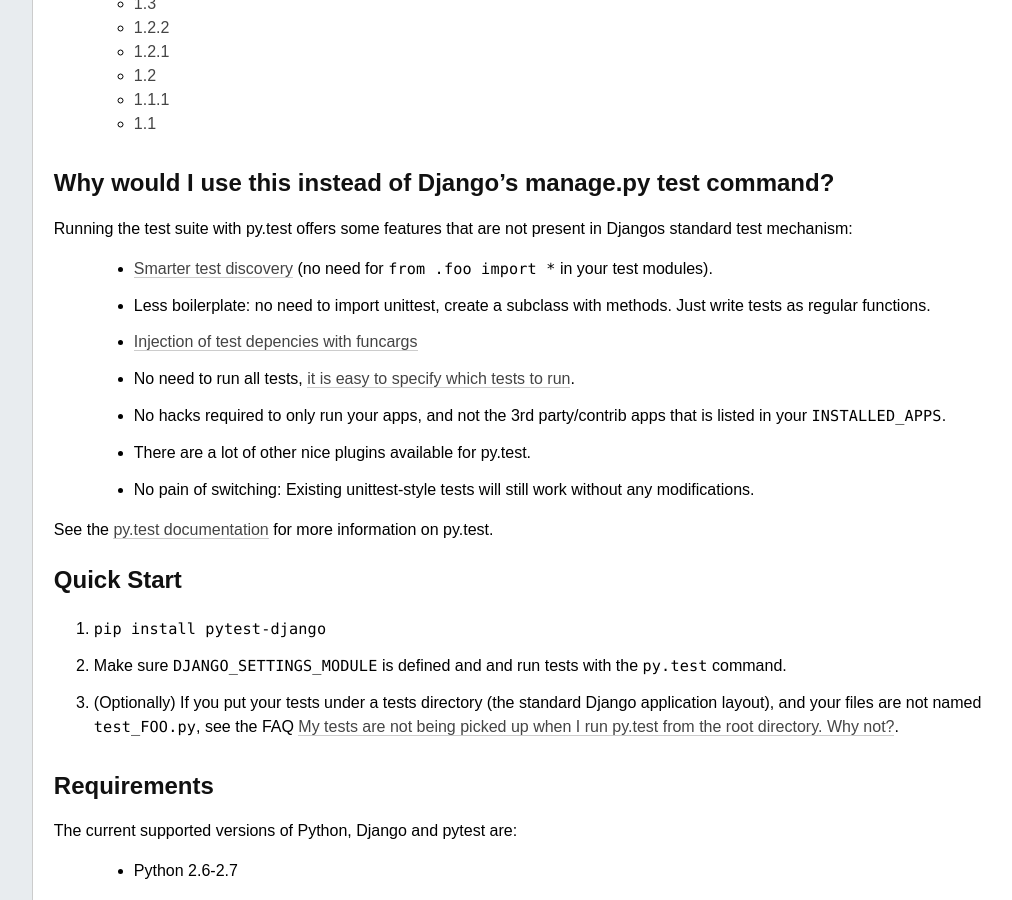
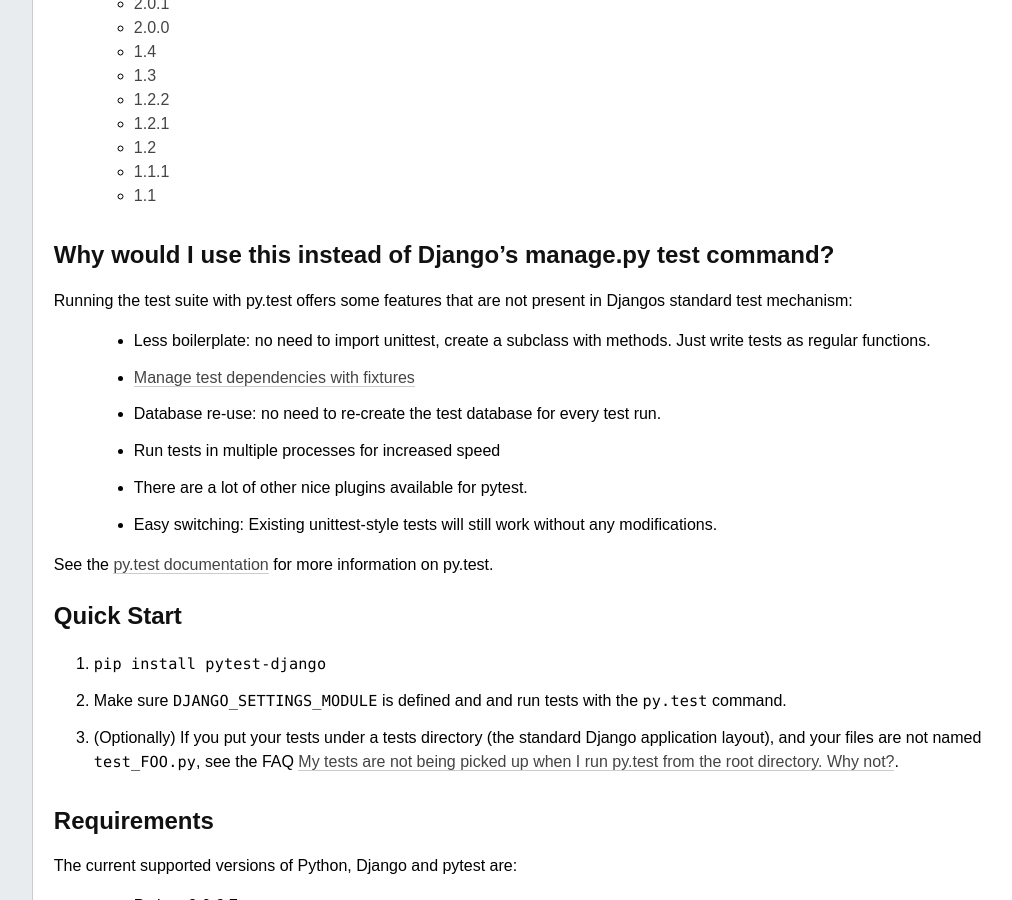
Before and after one commit to pytest-dev/pytest-django, a Sphinx documentation site: the page built from docs/index.rst, in a window 1280 px wide and 900 px high, scrolled down 1480 px. Shown: the whole window, without its empty margins (224-1236 px from the left). Built offline with Sphinx 7.4.7, drawn with Linux system fonts in a browser that asks for light colours; some of the changed text lies outside the part shown.

```diff
--- a/README.rst
+++ b/README.rst
@@ -30,10 +30,11 @@ Why would I use this instead of Django's manage.py test command?
 Running the test suite with pytest offers some features that are not present in Djangos standard test mechanism:
 
  * Less boilerplate: no need to import unittest, create a subclass with methods. Just write tests as regular functions.
- * `Manage test dependencies withfixtures <http://pytest.org/latest/fixture.html>`_
+ * `Manage test dependencies with fixtures <http://pytest.org/latest/fixture.html>`_
  * Database re-use: no need to re-create the test database for every test run.
+ * Run tests in multiple processes for increased speed
  * There are a lot of other nice plugins available for pytest.
- * No pain of switching: Existing unittest-style tests will still work without any modifications.
+ * Easy switching: Existing unittest-style tests will still work without any modifications.
 
 See the `pytest documentation <http://pytest.org/latest/>`_ for more information on pytest.
 
--- a/docs/index.rst
+++ b/docs/index.rst
@@ -19,13 +20,12 @@ Why would I use this instead of Django's manage.py test command?
 
 Running the test suite with py.test offers some features that are not present in Djangos standard test mechanism:
 
- * `Smarter test discovery <http://pytest.org/latest/example/pythoncollection.html>`_ (no need for ``from .foo import *`` in your test modules).
  * Less boilerplate: no need to import unittest, create a subclass with methods. Just write tests as regular functions.
- * `Injection of test depencies with funcargs <http://pytest.org/latest/funcargs.html>`_
- * No need to run all tests, `it is easy to specify which tests to run <http://pytest.org/latest/usage.html#specifying-tests-selecting-tests>`_.
- * No hacks required to only run your apps, and not the 3rd party/contrib apps that is listed in your ``INSTALLED_APPS``.
- * There are a lot of other nice plugins available for py.test.
- * No pain of switching: Existing unittest-style tests will still work without any modifications.
+ * `Manage test dependencies with fixtures <http://pytest.org/latest/fixture.html>`_
+ * Database re-use: no need to re-create the test database for every test run.
+ * Run tests in multiple processes for increased speed
+ * There are a lot of other nice plugins available for pytest.
+ * Easy switching: Existing unittest-style tests will still work without any modifications.
 
 See the `py.test documentation <http://pytest.org/latest/>`_ for more information on py.test.
 
```
Also changed, not shown: other parts of docs/index.rst (+1 -0 lines), docs/usage.rst (added, +47 -0 lines).
